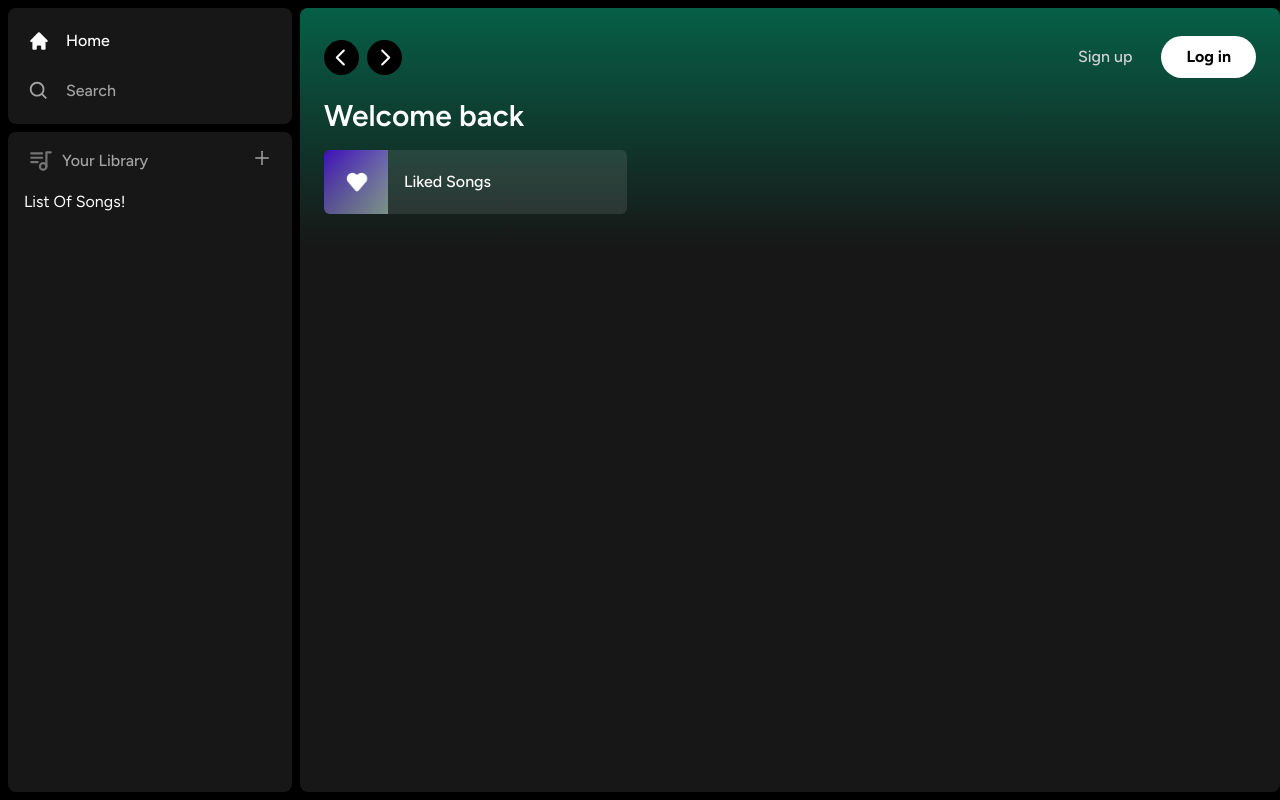
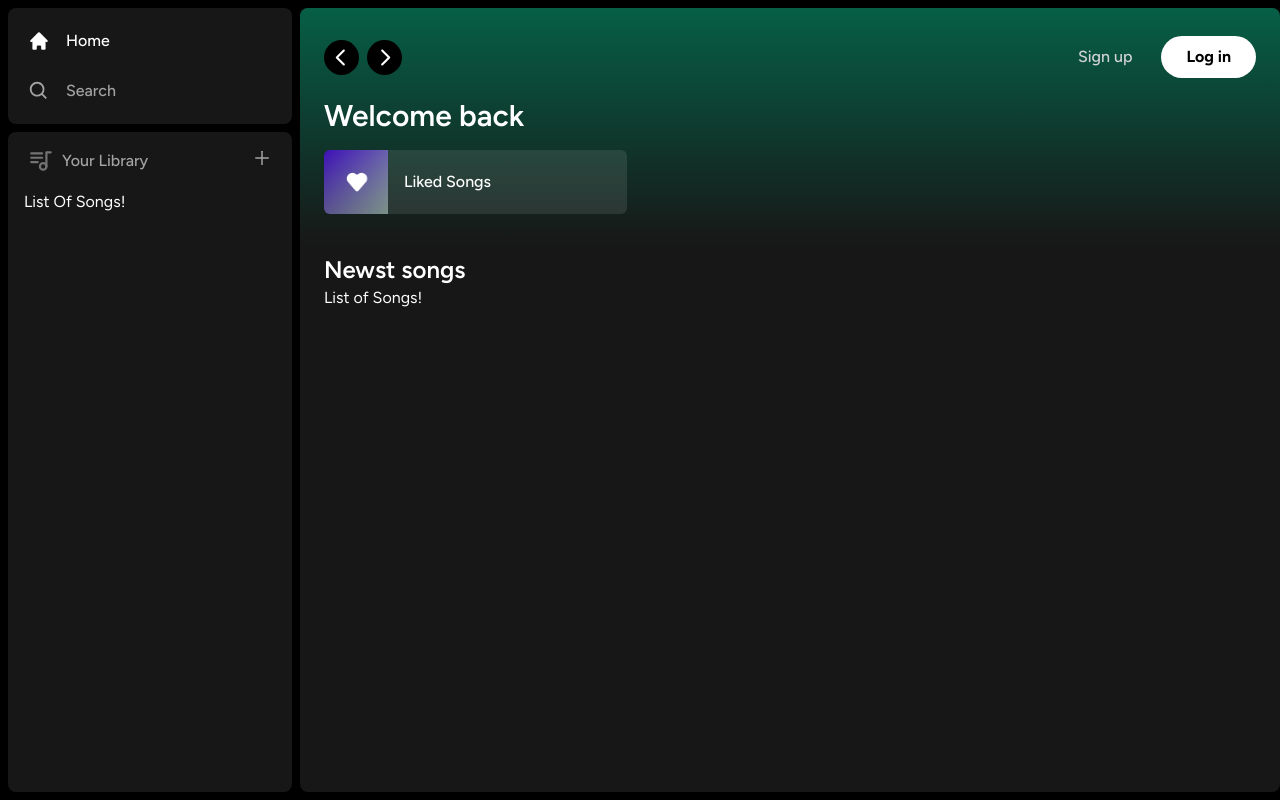
Before and after one commit to rbncardoso/spotify_clone, a Next.js app: page / in a window 1280 px wide. Built offline with nearby package versions, Linux system fonts and the light colour scheme.

Commit message:
adding Supabase configurations

```diff
--- a/app/(site)/page.tsx
+++ b/app/(site)/page.tsx
@@ -21,6 +21,16 @@ export default function Home() {
             </div>
         </div>
       </Header>
+      <div className="mt-2 mb-7 px-6">
+        <div className="flex justify-between items-center">
+          <h1 className="text-white text-2xl font-semibold">
+            Newst songs
+          </h1>
+        </div>
+        <div>
+          List of Songs!
+        </div>
+      </div>
       </div>
   )
 }
--- a/components/ListItem.tsx
+++ b/components/ListItem.tsx
@@ -25,7 +25,9 @@ const ListItem: React.FC<ListItemProps> = ({
   }
 
   return (
-    <button className='relative group flex items-center rounded-md overflow-hidden gap-x-4
+    <button
+    onClick={onClick}
+    className='relative group flex items-center rounded-md overflow-hidden gap-x-4
     bg-neutral-100/10 hover:bg-neutral-100/20 transition pr-4'>
       <div className='relative min-h-[64px] min-w-[64px]'>
         <Image
```
Also changed, not shown: 1 other file (tests, documents, lock files or other folders).
